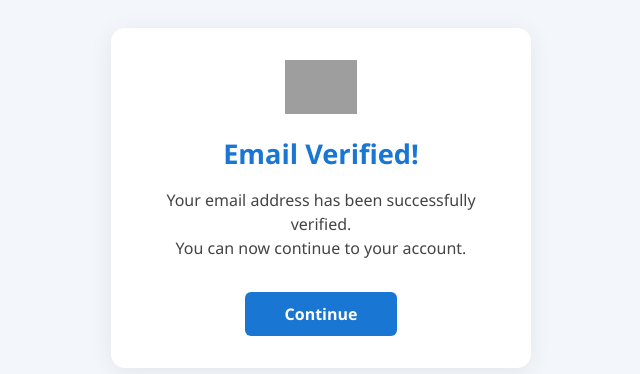
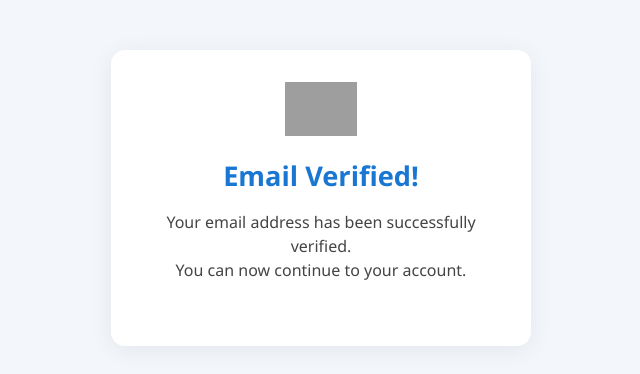
Before and after one commit to AnkitPresiss/email.github.io, a plain HTML site: page index.html in a window 1280 px wide. Shown: the part 202-576 px from the top of the page, without its empty margins (319-959 px from the left). Drawn offline with Linux system fonts and the light colour scheme; grey boxes are pictures that could not be loaded.

Commit message:
Update index.html

```diff
--- a/index.html
+++ b/index.html
@@ -61,7 +61,6 @@
       Your email address has been successfully verified.<br>
       You can now continue to your account.
     </p>
-    <a href="/login" class="button">Continue</a>
   </div>
 </body>
 </html>
```
